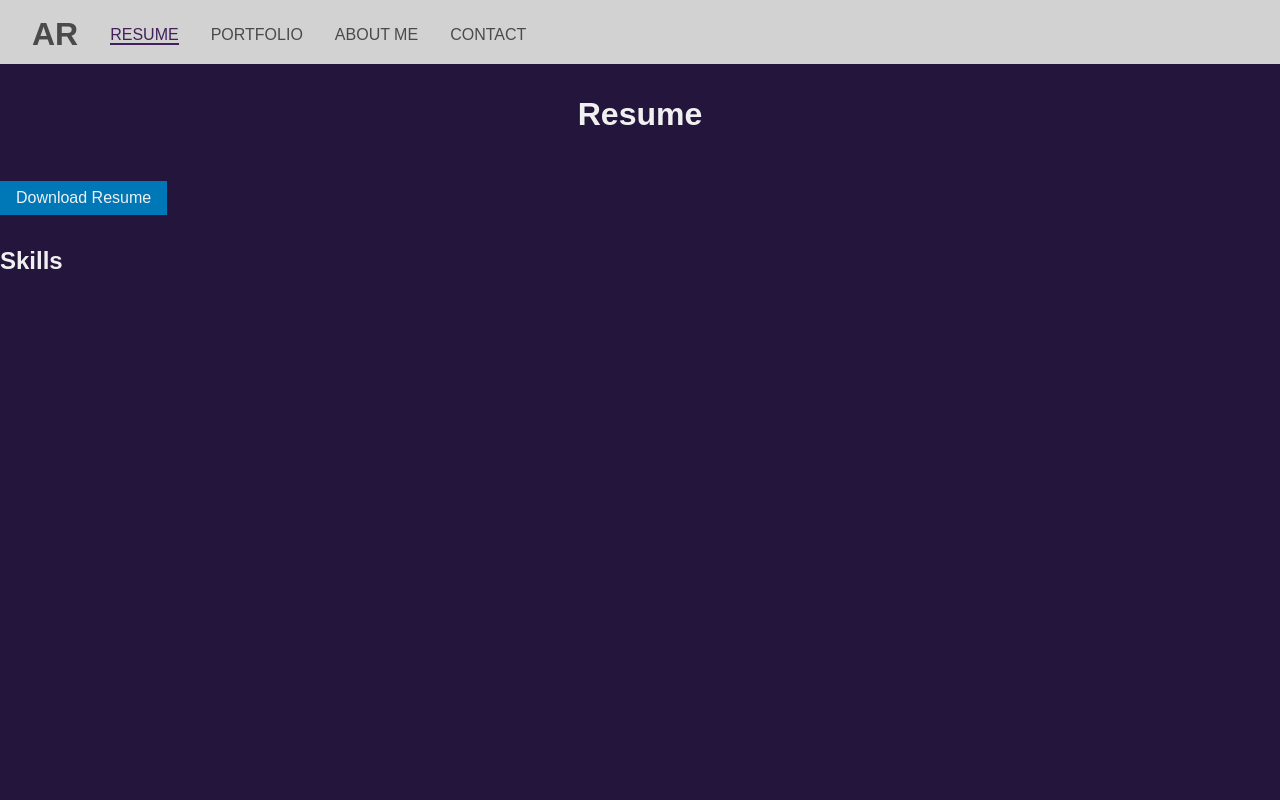
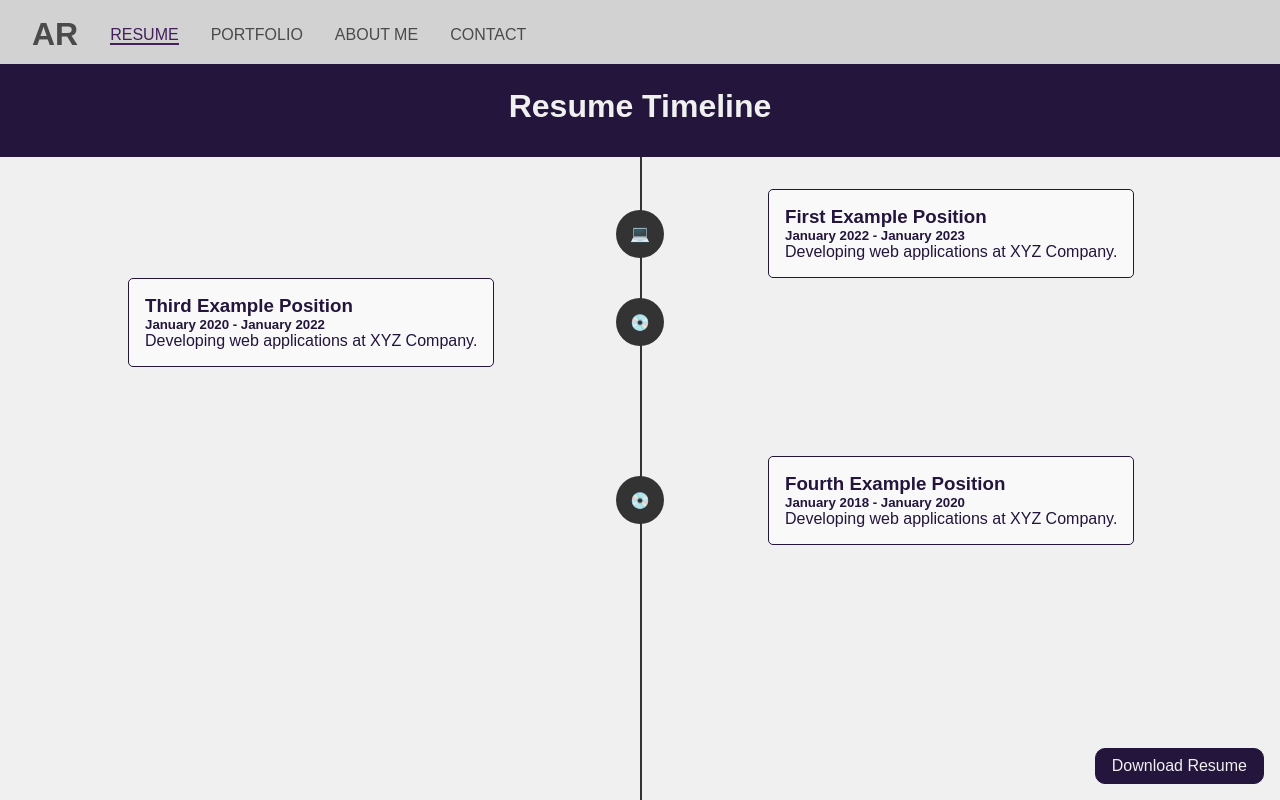
Before and after one commit to arichards912/personalwebsite, a React (Create React App) app: page /resume in a window 1280 px wide. Shown: the top 800 px of the page. Built offline with nearby package versions, Linux system fonts and the light colour scheme.

Commit message:
Resume Timeline initial

```diff
--- /dev/null
+++ b/src/components/Timeline/Timeline.css
@@ -0,0 +1,18 @@
+.timeline {
+    display: flex;
+    flex-direction: column;
+    align-items: center;
+    position: relative;
+    color: var(--secondary-color);
+    background-color: var(--light-color);
+  }
+
+
+  .timeline-line {
+    content: '';
+    position: absolute;
+    width: 2px;
+    background-color: #333;
+    left: 50%;
+    z-index: 1;
+  }
--- /dev/null
+++ b/src/components/Timeline/Timeline.js
@@ -0,0 +1,78 @@
+import React, { useRef, useEffect, useState } from 'react';
+import TimelineItem from './TimelineItem';
+import './Timeline.css';
+
+const Timeline = ({ items }) => {
+  const timelineRef = useRef(null);
+  const [timelineHeight, setTimelineHeight] = useState(0);
+
+  const calculatePositions = () => {
+    const sortedItems = items.sort((a, b) => (new Date(a.endDate) - new Date(b.endDate)) * -1);
+
+    const positions = sortedItems.map((item, index) => {
+      return index % 2 === 0 ? 'left' : 'right';
+    });
+
+    return positions;
+  };
+
+
+  const calculateDuration = () => {
+    const minStartDate = Math.min(...items.map(item => new Date(item.startDate).getTime()));
+    const maxEndDate = Math.max(...items.map(item => new Date(item.endDate).getTime()));
+    return maxEndDate - minStartDate;
+  };
+
+  const calculateRelativePosition = (endDate) => {
+    const totalDuration = calculateDuration();
+    const maxEndDate = Math.max(...items.map(item => new Date(item.endDate).getTime()));
+    const relativePosition = (maxEndDate - new Date(endDate).getTime()) / totalDuration;
+    return relativePosition;
+  };
+
+  const getDateString = (startDate, endDate) => {
+    /* return a string in the form month-start year-start - month-end year-end */
+    const start = new Date(startDate);
+    const end = new Date(endDate);
+    const startMonth = start.toLocaleString('default', { month: 'long' });
+    const endMonth = end.toLocaleString('default', { month: 'long' });
+    const startYear = start.getFullYear();
+    const endYear = end.getFullYear();
+    return `${startMonth} ${startYear} - ${endMonth} ${endYear}`;
+  };
+
+
+  const positions = calculatePositions();
+
+  useEffect(() => {
+    const timelineElement = timelineRef.current;
+    if (timelineElement) {
+      const windowHeight = window.innerHeight;
+      const calculatedHeight = Math.max(timelineElement.clientHeight, windowHeight * 2);
+      setTimelineHeight(calculatedHeight);
+    }
+  }, [timelineRef]);
+
+  return (
+    <div className="timeline" ref={timelineRef} style={{ minHeight: timelineHeight }}>
+      <div
+        className="timeline-line"
+        style={{ height: `${timelineHeight}px` }}
+      ></div>
+      {items.map((item, index) => (
+        <TimelineItem
+          key={index}
+          title={item.title}
+          date={`${getDateString(item.startDate, item.endDate)}`}
+          description={item.description}
+          icon={item.icon}
+          position={positions[index]}
+          relativePosition={calculateRelativePosition(item.endDate)}
+          totalHeight={timelineHeight}
+        />
+      ))}
+    </div>
+  );
+};
+
+export default Timeline;
--- /dev/null
+++ b/src/components/Timeline/TimelineItem.css
@@ -0,0 +1,61 @@
+.timeline-item {
+    display: flex;
+    align-items: center;
+    width: 100%;
+    margin: 2rem 0 2rem 0;
+    position: absolute;
+  }
+
+
+  .timeline-item.left .timeline-icon,
+  .timeline-item.right .timeline-icon {
+    position: absolute;
+    z-index: 2;
+  }
+
+  .timeline-item.left .timeline-icon {
+    left: calc(50% - 1.5rem);
+  }
+
+  .timeline-item.right .timeline-icon {
+    left: calc(50% - 1.5rem);
+  }
+
+  .timeline-icon {
+    position: absolute;
+    display: flex;
+    justify-content: center;
+    align-items: center;
+    width: 3rem;
+    height: 3rem;
+    background-color: #333;
+    border-radius: 50%;
+    color: #fff;
+  }
+
+  .timeline-date {
+    position: absolute;
+    z-index: 2;
+    font-size: 0.8rem;
+    background-color: var(--seconary-light-color);
+  }
+
+
+  .timeline-content {
+    padding: 1rem;
+    border: 1px solid #ddd;
+    border-radius: 5px;
+    background-color: #f9f9f9;
+    z-index: 2;
+    border: solid 1px var(--secondary-color);
+  }
+
+  .timeline-item.left .timeline-content {
+    margin-right: calc(10%);
+    margin-left: calc(60%);
+  }
+
+  .timeline-item.right .timeline-content {
+    margin-left: calc(10%);
+    margin-right: calc(60%);
+  }
--- /dev/null
+++ b/src/components/Timeline/TimelineItem.js
@@ -0,0 +1,24 @@
+import React from 'react';
+import './TimelineItem.css';
+
+const TimelineItem = ({ title, date, description, icon, position, relativePosition, totalHeight }) => {
+
+
+  return (
+    <div
+      className={`timeline-item ${position}`}
+      style={{ top: `${relativePosition * totalHeight}px` }}
+    >
+      <div className="timeline-icon">
+        {icon}
+      </div>
+      <div className="timeline-content">
+        <h3>{title}</h3>
+        <h5>{date}</h5>
+        <p>{description}</p>
+      </div>
+    </div>
+  );
+};
+
+export default TimelineItem;
--- a/src/pages/ContactPage/ContactPage.js
+++ b/src/pages/ContactPage/ContactPage.js
@@ -18,6 +18,7 @@ function ContactPage() {
     message: false,
   });
 
+  // TODO: Implement on change
   const handleChange = (e) => {
     const { name, value } = e.target;
     setFormData({ ...formData, [name]: value });
--- a/src/pages/ResumePage/ResumePage.css
+++ b/src/pages/ResumePage/ResumePage.css
@@ -1,24 +1,28 @@
-.resume-section {
-    padding: 2rem 0;
+.resume-page {
+  background-color: var(--seconary-light-color);
   }
 
-  .resume-layout {
-    display: flex;
-    flex-direction: column;
-    gap: 1rem;
+  .section-title {
+    margin-top: 1.5rem;
   }
 
   .download-button {
-    display: inline-block;
+    position: fixed;
+    bottom: 0;
+    right: 0;
     padding: 0.5rem 1rem;
-    background-color: var(--accent-color);
+    background-color: var(--secondary-color);
     color: var(--light-color);
+    border-radius: 10px;;
     font-size: var(--font-size-normal);
     border: none;
     cursor: pointer;
-    margin-top: 1rem;
+    margin: 1rem;
+    z-index: 5;
+    border: solid 1px var(--secondary-color)
   }
 
-  .skills-section {
-    margin-top: 2rem;
+  .download-button:hover {
+    background-color: var(--secondary-light-color);
+    color: var(--secondary-color);
   }
--- a/src/pages/ResumePage/ResumePage.js
+++ b/src/pages/ResumePage/ResumePage.js
@@ -1,26 +1,55 @@
 import React from 'react';
+import Timeline from '../../components/Timeline/Timeline';
 import './ResumePage.css';
 
-function ResumePage() {
+const ResumePage = () => {
+  const resumeItems = [
+    {
+      title: 'First Example Position',
+      startDate: '2022-01-01',
+      endDate: '2023-01-01',
+      description: 'Developing web applications at XYZ Company.',
+      icon: '💻',
+    },
+    {
+      title: 'Second Example Position',
+      startDate: '2010-01-01',
+      endDate: '2015-01-01',
+      description: 'Developing web applications at XYZ Company.',
+      icon: '💼',
+    },
+    {
+      title: 'Third Example Position',
+      startDate: '2020-01-01',
+      endDate: '2022-01-01',
+      description: 'Developing web applications at XYZ Company.',
+      icon: '💿',
+    },
+    {
+      title: 'Fourth Example Position',
+      startDate: '2018-01-01',
+      endDate: '2020-01-01',
+      description: 'Developing web applications at XYZ Company.',
+      icon: '💿',
+    },
+    {
+      title: 'Fifth Example Position',
+      startDate: '2005-01-01',
+      endDate: '2011-01-01',
+      description: 'Developing web applications at XYZ Company.',
+      icon: '💼',
+    },
+    // TODO: Add more (actual) items here...
+  ];
+
   return (
-    <section className="resume-section">
-      <h2 className="section-title">Resume</h2>
+    <div className="resume-page">
+      <h2 className="section-title">Resume Timeline</h2>
+      <a className="download-button" href="/docs/Alexander_Richards_Resume.pdf" download="RichardsResume.pdf">Download Resume</a>
 
-      <div className="resume-layout">
-        {/* Resume sections like education, experience, etc. */}
-      </div>
-
-      {/* HTML Download button with a link to resume in public/docs folder */}
-      <a className="download-button" href="/docs/Alexander_Richards_Resume.pdf" download>
-        Download Resume
-      </a>
-
-      <div className="skills-section">
-        <h3 className="section-subtitle">Skills</h3>
-        {/* List of skills with progress bars or charts */}
-      </div>
-    </section>
+      <Timeline items={resumeItems} />
+    </div>
   );
-}
+};
 
 export default ResumePage;
```
Also changed, not shown: 1 other file (tests, documents, lock files or other folders).
